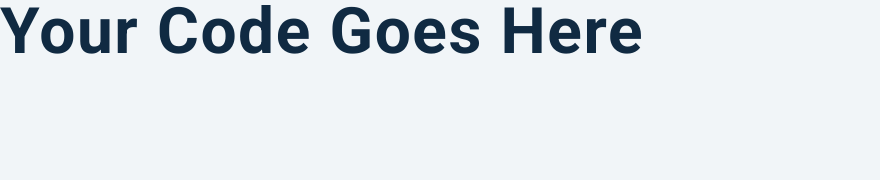
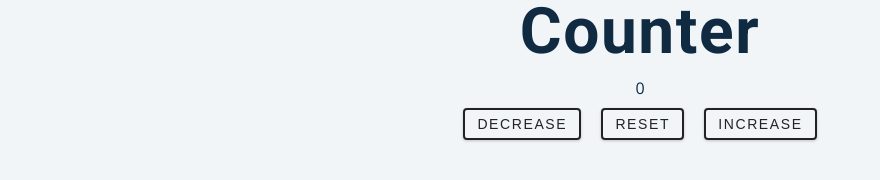
Before and after one commit to mysterymethod/counter, a plain HTML site: page index.html in a window 1280 px wide. Shown: the whole page, without its empty margins (0-880 px from the left). Drawn offline with nearby package versions, Linux system fonts and the light colour scheme.

Commit message:
forEach in all buttons

```diff
--- a/app.js
+++ b/app.js
@@ -0,0 +1,10 @@
+ let count = 0;
+
+ const value = document.getElementById('value');
+ const btns = document.querySelectorAll('.btn');
+
+ btns.forEach(function (btn){
+     btn.addEventListener('click', function (event) {
+         console.log(event.currentTarget);
+     })
+ });
--- a/index.html
+++ b/index.html
@@ -9,7 +9,16 @@
     <link rel="stylesheet" href="styles.css" />
   </head>
   <body>
-    <h1>your code goes here</h1>
+    <div class="container">
+      <h1>Counter</h1>
+      <span class="value">0</span>
+      <div class="button-container">
+        <button class="btn decrease">Decrease</button>
+        <button class="btn reset">Reset</button>
+        <button class="btn increase">Increase</button>
+      </div>
+
+    </div>
     <!-- javascript -->
     <script src="app.js"></script>
   </body>
```
